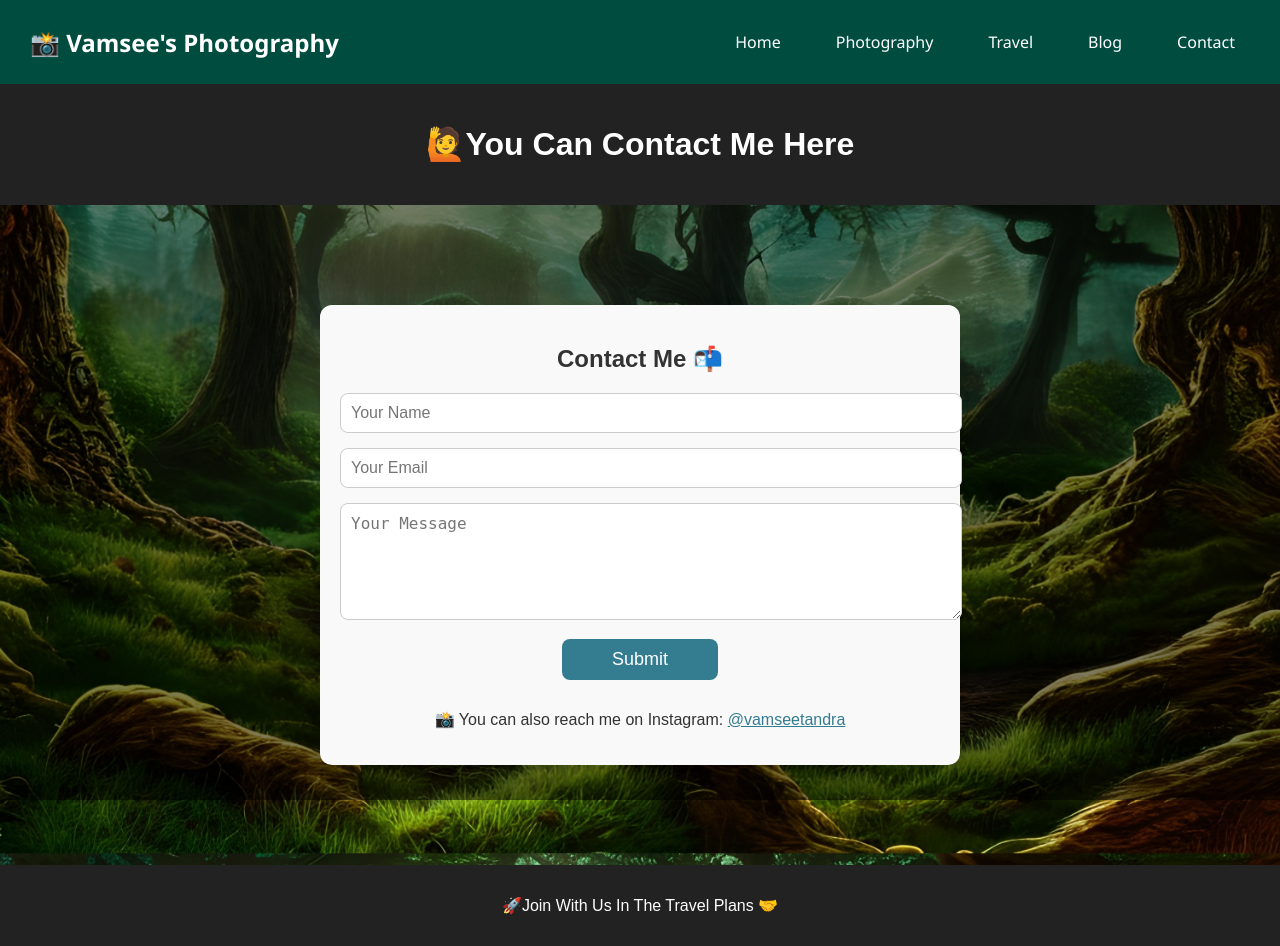
After one commit to vamsee369/my-photography-site, a Django app: page /contact/ in a window 1280 px wide. The commit adds this page. Run offline with Django 5.2, Linux system fonts and the light colour scheme.

Commit message:
updated the web page and added contact button

```diff
--- a/nature_photography/admin.py
+++ b/nature_photography/admin.py
@@ -1,4 +1,6 @@
 from django.contrib import admin
 from .models import BlogPost
+from .models import ContactMessage
 
 admin.site.register(BlogPost)
+admin.site.register(ContactMessage)
--- /dev/null
+++ b/nature_photography/forms.py
@@ -0,0 +1,13 @@
+from django import forms
+from .models import ContactMessage
+
+
+class ContactForm(forms.ModelForm):
+    class Meta:
+        model = ContactMessage
+        fields = ['name', 'email', 'message']
+        widgets = {
+            'name': forms.TextInput(attrs={'placeholder': 'Your Name', 'class': 'form-input'}),
+            'email': forms.EmailInput(attrs={'placeholder': 'Your Email', 'class': 'form-input'}),
+            'message': forms.Textarea(attrs={'placeholder': 'Your Message', 'rows': 5, 'class': 'form-input'}),
+        }
--- a/nature_photography/models.py
+++ b/nature_photography/models.py
@@ -9,3 +9,13 @@
 
     def __str__(self):
         return self.title
+
+
+class ContactMessage(models.Model):
+    name = models.CharField(max_length=100)
+    email = models.EmailField()
+    message = models.TextField()
+    submitted_at = models.DateTimeField(auto_now_add=True)
+
+    def __str__(self):
+        return f"{self.name} - {self.email}"
--- a/nature_photography/urls.py
+++ b/nature_photography/urls.py
@@ -6,4 +6,5 @@
     path('photography/', views.photography, name='photography'),
     path('travel/', views.travel, name='travel'),
     path('blog/', views.blog, name='blog'),
+    path('contact/', views.contact_view, name='contact'),
 ]
--- a/nature_photography/views.py
+++ b/nature_photography/views.py
@@ -1,5 +1,6 @@
+from .forms import ContactForm
 from .models import BlogPost
-from django.shortcuts import render
+from django.shortcuts import render, redirect
 
 
 def home(request):
@@ -17,3 +18,15 @@
 def blog(request):
     posts = BlogPost.objects.all().order_by('-created_at')
     return render(request, 'blog.html', {'posts': posts})
+
+
+def contact_view(request):
+    if request.method == 'POST':
+        form = ContactForm(request.POST)
+        if form.is_valid():
+            form.save()
+            return redirect('contact')  # Optionally show success message
+    else:
+        form = ContactForm()
+
+    return render(request, 'contact.html', {'form': form})
--- a/photography/settings.py
+++ b/photography/settings.py
@@ -27,7 +27,7 @@
 # SECURITY WARNING: don't run with debug turned on in production!
 DEBUG = True
 
-ALLOWED_HOSTS = ['my-photography-site.onrender.com']
+ALLOWED_HOSTS = ['127.0.0.1', 'localhost']
 
 
 # Application definition
--- a/templates/blog.html
+++ b/templates/blog.html
@@ -5,7 +5,7 @@
 <head>
     <meta charset="UTF-8" />
     <meta name="viewport" content="width=device-width, initial-scale=1.0" />
-    <title>My World</title>
+    <title>Blogs</title>
     <link rel="stylesheet" href="{% static 'css/style.css' %}">
     <style>
         .blog-container {
@@ -48,6 +48,7 @@
                 <li><a href="{% url 'photography' %}">Photography</a></li>
                 <li><a href="{% url 'travel' %}">Travel</a></li>
                 <li><a href="{% url 'blog' %}">Blog</a></li>
+                <li><a href="{% url 'contact' %}">Contact</a></li>
             </ul>
         </nav>
 
--- /dev/null
+++ b/templates/contact.html
@@ -0,0 +1,97 @@
+{% load static %}
+<!DOCTYPE html>
+<html lang="en">
+
+<head>
+    <meta charset="UTF-8">
+    <meta name="viewport" content="width=device-width, initial-scale=1.0" />
+    <title>Contact Me</title>
+    <link rel="stylesheet" href="{% static 'css/style.css' %}">
+    <style>
+        .contact-container {
+            max-width: 600px;
+            margin: 100px auto;
+            padding: 20px;
+            background-color: #f9f9f9;
+            box-shadow: 0 0 10px rgba(0, 0, 0, 0.1);
+            border-radius: 12px;
+        }
+
+        .contact-container h2 {
+            text-align: center;
+            margin-bottom: 20px;
+            color: #333;
+        }
+
+        .form-input {
+            margin-bottom: 15px;
+            padding: 10px;
+            font-size: 16px;
+            border-radius: 8px;
+            border: 1px solid #ccc;
+            width: 100%;
+        }
+
+        .contact-container button {
+            padding: 10px 50px;
+            font-size: 18px;
+            background-color: #347c90;
+            color: white;
+            border: none;
+            border-radius: 8px;
+            cursor: pointer;
+            display: block;
+            margin: 0 auto;
+
+        }
+
+        .contact-container button:hover {
+            background-color: #19c02c;
+        }
+    </style>
+</head>
+
+<body>
+    <header class="navbar">
+        <div class="logo">📸 Vamsee's Photography</div>
+        <nav>
+            <ul class="nav-links">
+                <li><a href="{% url 'home' %}">Home</a></li>
+                <li><a href="{% url 'photography' %}">Photography</a></li>
+                <li><a href="{% url 'travel' %}">Travel</a></li>
+                <li><a href="{% url 'blog' %}">Blog</a></li>
+                <li><a href="{% url 'contact' %}">Contact</a></li>
+            </ul>
+        </nav>
+    </header>
+
+    <header>
+        <h1>🙋You Can Contact Me Here</h1>
+    </header>
+
+    <div class="contact-container">
+        <h2>Contact Me 📬</h2>
+        <form method="post">
+            {% csrf_token %}
+            {{ form.non_field_errors }}
+            {{ form.name }}
+            {{ form.email }}
+            {{ form.message }}
+            <button type="submit">Submit</button>
+        </form>
+
+        <p style="text-align: center; margin-top: 30px; color: #333;">
+            📸 You can also reach me on Instagram:
+            <a href="https://www.instagram.com/vamseetandra?igsh=ZGJhMzJuc2tmNnlj" target="_blank"
+                style="color: #347c90; text-decoration: underline;">
+                @vamseetandra
+            </a>
+        </p>
+    </div>
+
+    <footer>
+        <p>🚀Join With Us In The Travel Plans 🤝</p>
+    </footer>
+</body>
+
+</html>
--- a/templates/photography.html
+++ b/templates/photography.html
@@ -5,7 +5,7 @@
 <head>
     <meta charset="UTF-8" />
     <meta name="viewport" content="width=device-width, initial-scale=1.0" />
-    <title>My World</title>
+    <title>My Work</title>
     <link rel="stylesheet" href="{% static 'css/style.css' %}">
     <style>
         .gallery-container {
@@ -67,6 +67,7 @@
                 <li><a href="{% url 'photography' %}">Photography</a></li>
                 <li><a href="{% url 'travel' %}">Travel</a></li>
                 <li><a href="{% url 'blog' %}">Blog</a></li>
+                <li><a href="{% url 'contact' %}">Contact</a></li>
             </ul>
         </nav>
 
@@ -74,7 +75,7 @@
     <!-- Navbar End -->
 
     <header>
-        <h1>Village Photography</h1>
+        <h1>🏡Village Photography🌿</h1>
 
     </header>
 
--- a/templates/travel.html
+++ b/templates/travel.html
@@ -5,7 +5,7 @@
 <head>
     <meta charset="UTF-8" />
     <meta name="viewport" content="width=device-width, initial-scale=1.0" />
-    <title>My World</title>
+    <title>Travel</title>
     <link rel="stylesheet" href="{% static 'css/style.css' %}">
     <style>
         .travel-container {
@@ -63,6 +63,7 @@
                 <li><a href="{% url 'photography' %}">Photography</a></li>
                 <li><a href="{% url 'travel' %}">Travel</a></li>
                 <li><a href="{% url 'blog' %}">Blog</a></li>
+                <li><a href="{% url 'contact' %}">Contact</a></li>
             </ul>
         </nav>
 
```
Also changed, not shown: templates/index.html (+6 -1 lines), db.sqlite3, nature_photography/migrations/0003_contactmessage.py (added), 1 other file.
